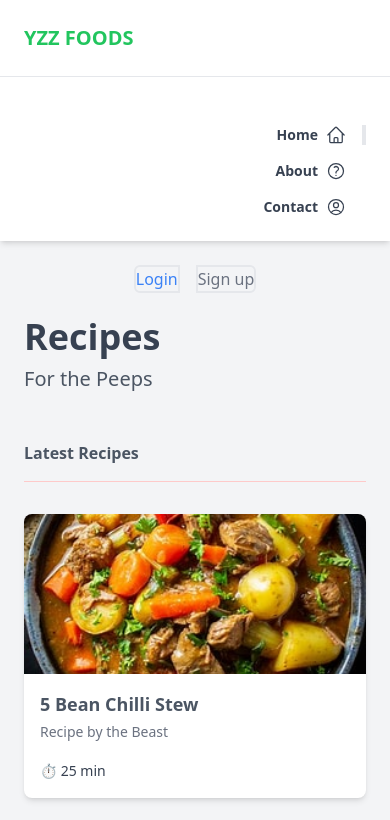
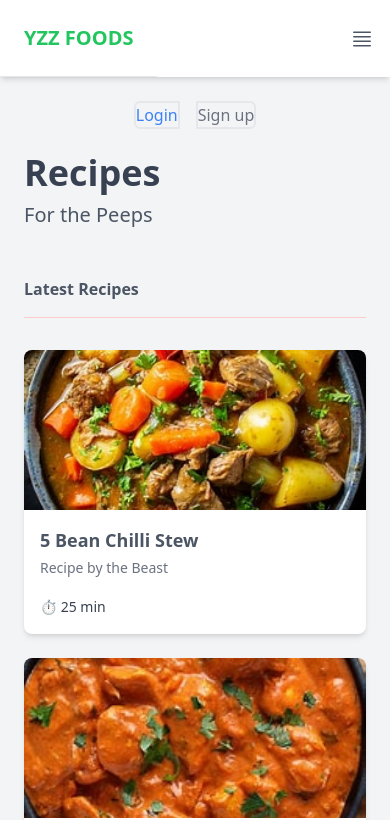
Before and after one commit to HAMYL-Aththnayaka/YazzFoods, a website: page YazzFoods/public/index.html in a window 390 px wide. Shown: the top 820 px of the page. Drawn offline with nearby package versions, Linux system fonts and the light colour scheme.

Commit message:
navbar md hidden mode

```diff
--- a/YazzFoods/public/index.html
+++ b/YazzFoods/public/index.html
@@ -17,19 +17,29 @@
         <!-- NAV -->
         <div class="md:col-span-1 bg-white shadow-md md:flex md:justify-end">
             <nav class="text-right w-full">
-                <div>
+                <div class="flex justify-between items-center">
                     <h1 class="font-bold uppercase p-6 border-b">
                         <a href="#" class="text-green-500 text-xl hover:text-red-500 flex justify-start">
                             Yzz Foods
                         </a>
                     </h1>
+                    <div class="px-4 cursor-pointer md:hidden ">
+                        <svg class='w-6' xmlns="http://www.w3.org/2000/svg" fill="none" viewBox="0 0 24 24"
+                            stroke-width="1.5" stroke="currentColor" class="size-6">
+                            <path stroke-linecap="round" stroke-linejoin="round"
+                                d="M3.75 5.25h16.5m-16.5 4.5h16.5m-16.5 4.5h16.5m-16.5 4.5h16.5" />
+                        </svg>
+
+
+                    </div>
                 </div>
 
-                <ul class="p-6 space-y-4 text-sm mt-6">
+                <ul class="p-6 space-y-4 text-sm mt-6 hidden md:block " id ="menu">
 
                     <!-- HOME -->
                     <li class="text-gray-700 font-bold">
-                        <a href="#" class="flex items-center justify-end gap-2 px-4 hover:text-green-500 border-r-4 border-primary">
+                        <a href="#"
+                            class="flex items-center justify-end gap-2 px-4 hover:text-green-500 border-r-4 border-primary">
                             <span>Home</span>
                             <svg class="w-5" xmlns="http://www.w3.org/2000/svg" fill="none" viewBox="0 0 24 24"
                                 stroke-width="1.5" stroke="currentColor">
@@ -41,7 +51,8 @@
 
                     <!-- ABOUT -->
                     <li class="text-gray-700 font-bold">
-                        <a href="#" class="flex items-center justify-end gap-2 px-4 hover:text-green-500 border-r-4 border-white">
+                        <a href="#"
+                            class="flex items-center justify-end gap-2 px-4 hover:text-green-500 border-r-4 border-white">
                             <span>About</span>
                             <svg class="w-5" xmlns="http://www.w3.org/2000/svg" fill="none" viewBox="0 0 24 24"
                                 stroke-width="1.5" stroke="currentColor">
@@ -53,7 +64,8 @@
 
                     <!-- CONTACT -->
                     <li class="text-gray-700 font-bold">
-                        <a href="#" class="flex items-center justify-end gap-2 px-4 hover:text-green-500 border-r-4 border-white">
+                        <a href="#"
+                            class="flex items-center justify-end gap-2 px-4 hover:text-green-500 border-r-4 border-white">
                             <span>Contact</span>
                             <svg class="w-5" xmlns="http://www.w3.org/2000/svg" fill="none" viewBox="0 0 24 24"
                                 stroke-width="1.5" stroke="currentColor">
```
Also changed, not shown: YazzFoods/public/styles.css.
